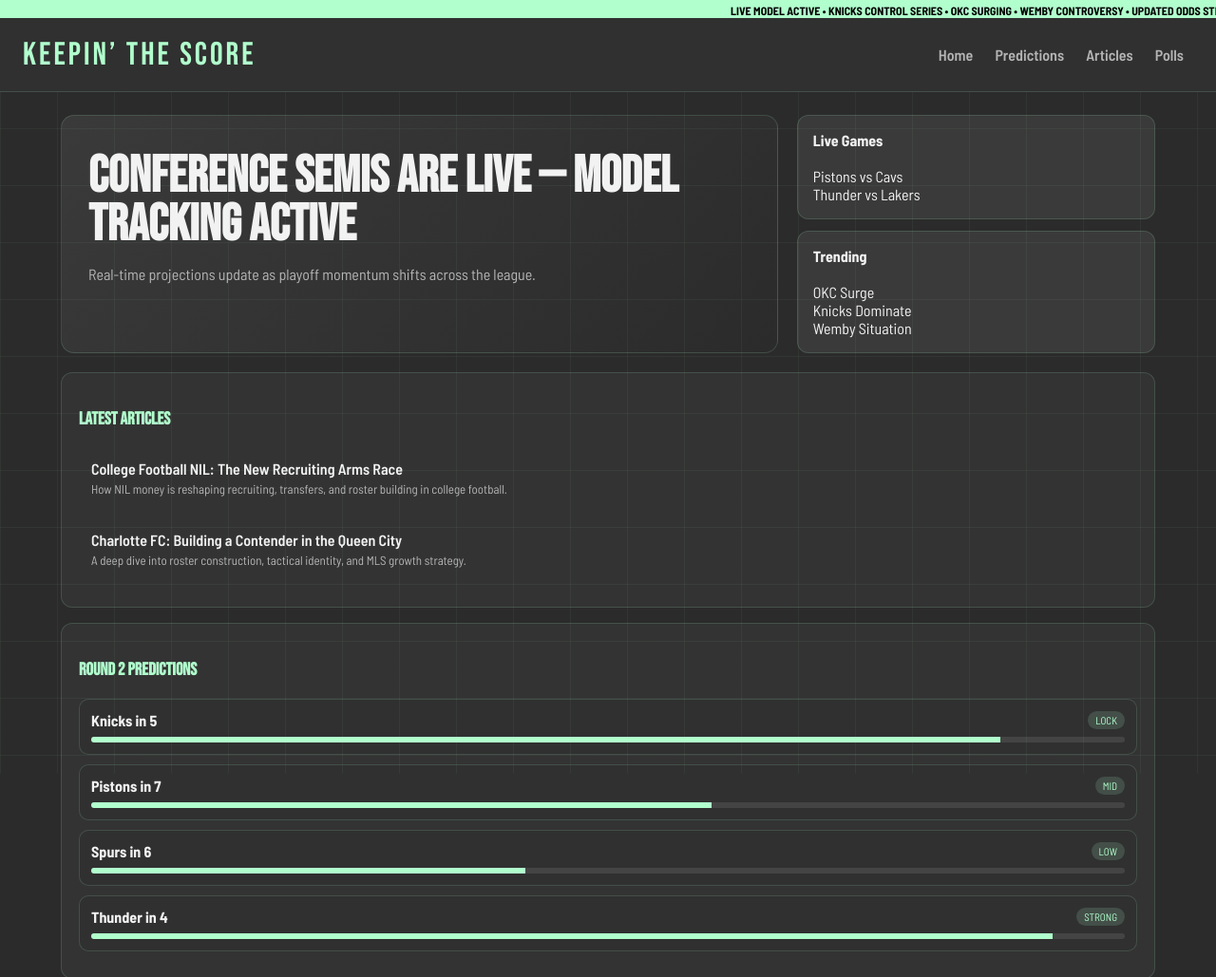
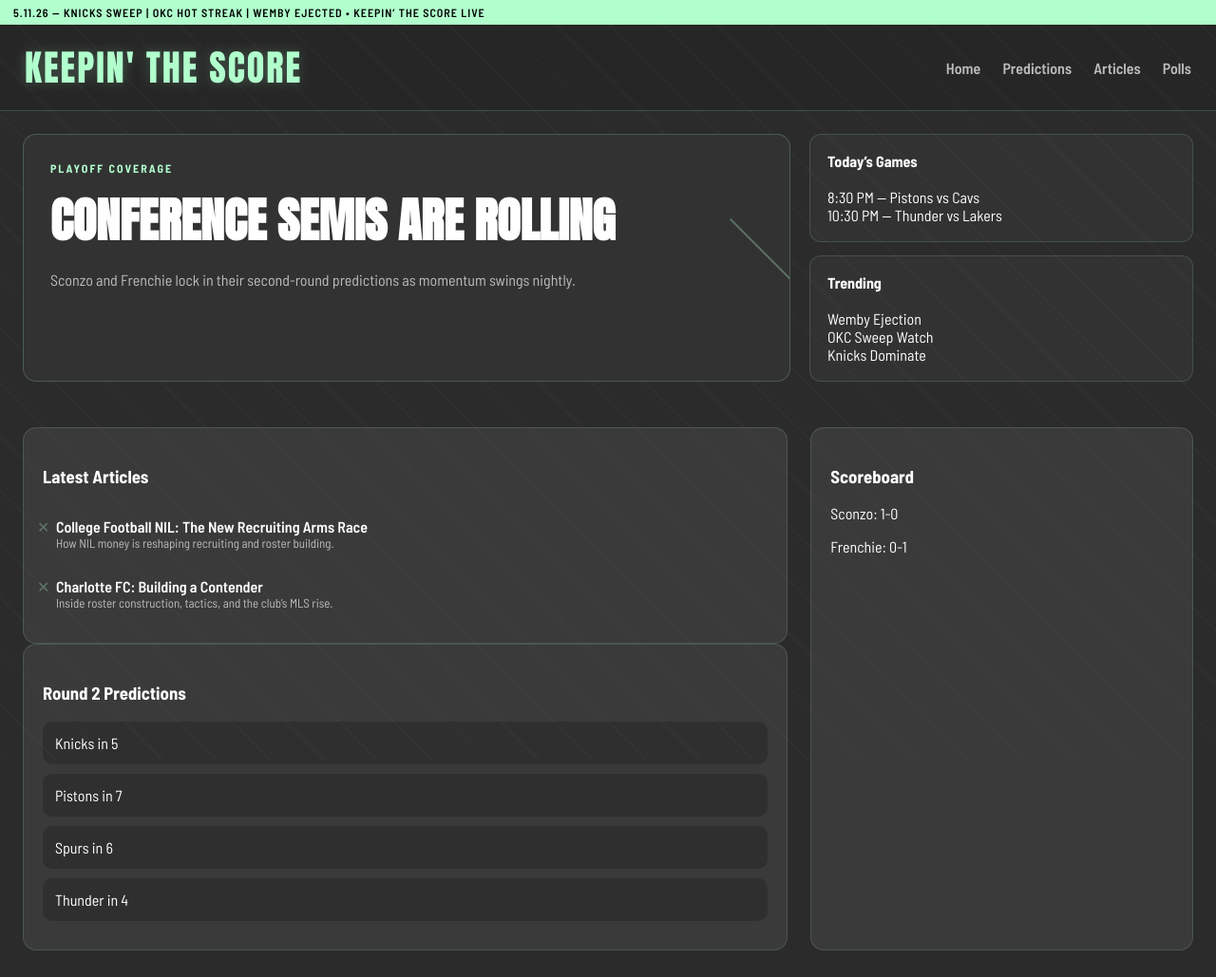
Before and after one commit to parker-2007/keepinthescore, a website: page index.html in a window 1280 px wide. Shown: the top 1029 px of the page at 95% size. Drawn offline with Linux system fonts and the light colour scheme.

Commit message:
Update index.html

```diff
--- a/index.html
+++ b/index.html
@@ -4,240 +4,262 @@
 <meta charset="UTF-8">
 <title>Keepin' the Score</title>
 
-<link href="https://fonts.googleapis.com/css2?family=Bebas+Neue&family=Barlow+Semi+Condensed:wght@300;400;500;600;700&display=swap" rel="stylesheet">
+<!-- FONTS -->
+<link href="https://fonts.googleapis.com/css2?family=Anton&family=Barlow+Semi+Condensed:wght@300;400;500;600;700&display=swap" rel="stylesheet">
 
 <style>
+
+/* =========================
+   BRAND COLORS
+========================= */
 :root{
-    --bg:#2b2b2b;
-    --card:#333333;
-    --panel:#3a3a3a;
     --mint:#b1ffcd;
-    --text:#f2f2f2;
-    --muted:#b5b5b5;
-    --border:rgba(177,255,205,0.15);
+    --dark:#2b2b2b;
+    --panel:#323232;
+    --card:#3a3a3a;
+    --text:#ffffff;
+    --muted:#bdbdbd;
 }
 
-*{box-sizing:border-box;}
-
+/* =========================
+   BASE
+========================= */
 body{
     margin:0;
+    background:var(--dark);
+    color:var(--text);
     font-family:'Barlow Semi Condensed',sans-serif;
-    background:var(--bg);
-    color:var(--text);
-    overflow-x:hidden;
 }
 
-/* GRID TEXTURE */
+/* subtle texture */
 body::before{
     content:"";
     position:fixed;
     inset:0;
     background:
-        linear-gradient(rgba(177,255,205,0.05) 1px, transparent 1px),
-        linear-gradient(90deg, rgba(177,255,205,0.05) 1px, transparent 1px);
-    background-size:60px 60px;
-    animation:gridMove 20s linear infinite;
+        repeating-linear-gradient(
+            45deg,
+            rgba(255,255,255,0.02),
+            rgba(255,255,255,0.02) 2px,
+            transparent 2px,
+            transparent 40px
+        );
     pointer-events:none;
 }
 
-@keyframes gridMove{
-    from{transform:translateY(0);}
-    to{transform:translateY(60px);}
+/* =========================
+   TOPBAR
+========================= */
+.topbar{
+    background:var(--mint);
+    color:#000;
+    padding:6px 14px;
+    font-size:12px;
+    letter-spacing:1px;
+    font-weight:600;
 }
 
-/* HEADER */
+/* =========================
+   HEADER
+========================= */
 header{
     display:flex;
     justify-content:space-between;
     align-items:center;
-    padding:18px 24px;
-    background:#303030;
-    border-bottom:1px solid var(--border);
-    position:sticky;
-    top:0;
-    z-index:10;
+    padding:16px 26px;
+    border-bottom:1px solid rgba(177,255,205,0.2);
+    background:#262626;
 }
 
 .logo{
-    font-family:'Bebas Neue';
-    font-size:34px;
-    letter-spacing:3px;
+    font-family:'Anton',sans-serif;
+    font-size:38px;
+    letter-spacing:2px;
+    color:var(--mint);
+    text-transform:uppercase;
+    text-shadow:0 0 14px rgba(177,255,205,.25);
+}
+
+/* NAV */
+nav a{
+    color:var(--muted);
+    text-decoration:none;
+    margin-left:20px;
+    font-weight:600;
+    transition:.25s;
+}
+
+nav a:hover{
     color:var(--mint);
 }
 
-nav a{
-    color:var(--muted);
-    margin:0 10px;
-    text-decoration:none;
-    font-weight:600;
-}
-
-nav a:hover{color:var(--mint);}
-
-/* TICKER */
-.ticker{
-    background:var(--mint);
-    color:#000;
-    font-weight:700;
-    overflow:hidden;
-    white-space:nowrap;
-}
-
-.ticker span{
-    display:inline-block;
-    padding-left:100%;
-    animation:scroll 18s linear infinite;
-    font-size:12px;
-}
-
-@keyframes scroll{
-    0%{transform:translateX(0);}
-    100%{transform:translateX(-100%);}
-}
-
-/* LAYOUT */
-.container{
-    max-width:1200px;
-    margin:0 auto;
-    padding:24px;
-}
-
+/* =========================
+   HERO
+========================= */
 .hero{
     display:grid;
     grid-template-columns:2fr 1fr;
     gap:20px;
-    margin-bottom:20px;
+    padding:24px;
 }
 
 .hero-main{
-    background:linear-gradient(135deg,#3a3a3a,#2b2b2b);
+    background:var(--panel);
+    border:1px solid rgba(177,255,205,.2);
+    border-radius:14px;
     padding:28px;
-    border-radius:14px;
-    border:1px solid var(--border);
+    position:relative;
+    overflow:hidden;
+    animation:fadeUp .6s ease;
+}
+
+/* decorative line */
+.hero-main::after{
+    content:"";
+    position:absolute;
+    right:-40px;
+    top:50%;
+    width:120px;
+    height:2px;
+    background:var(--mint);
+    transform:rotate(45deg);
+    opacity:.3;
 }
 
 .hero-main h1{
-    font-family:'Bebas Neue';
-    font-size:54px;
+    font-family:'Anton';
+    font-size:50px;
     margin:10px 0;
-    line-height:0.95;
 }
 
+.hero-tag{
+    color:var(--mint);
+    font-weight:700;
+    letter-spacing:2px;
+    font-size:12px;
+}
+
+/* SIDE BOXES */
 .hero-side{
     display:flex;
     flex-direction:column;
-    gap:12px;
+    gap:14px;
 }
 
 .side-box{
     background:var(--panel);
-    padding:16px;
+    border:1px solid rgba(177,255,205,.15);
     border-radius:12px;
-    border:1px solid var(--border);
+    padding:18px;
+    animation:fadeUp .7s ease;
 }
 
-/* CARDS */
+/* =========================
+   CONTENT
+========================= */
+.container{
+    display:grid;
+    grid-template-columns:2fr 1fr;
+    gap:24px;
+    padding:24px;
+}
+
 .card{
     background:var(--card);
-    padding:18px;
-    border-radius:12px;
-    border:1px solid var(--border);
-    margin-bottom:16px;
-    transition:0.25s;
+    border-radius:14px;
+    padding:20px;
+    border:1px solid rgba(177,255,205,.15);
+    animation:fadeUp .5s ease;
 }
 
-.card:hover{
-    transform:translateY(-3px);
-    box-shadow:0 0 20px rgba(177,255,205,0.08);
+/* =========================
+   ARTICLES
+========================= */
+.article-link{
+    display:block;
+    text-decoration:none;
+    color:inherit;
+    padding:14px;
+    border-radius:10px;
+    transition:.25s;
+    position:relative;
 }
 
-h3{
-    font-family:'Bebas Neue';
+.article-link::before{
+    content:"✕";
+    position:absolute;
+    left:-6px;
     color:var(--mint);
-}
-
-/* ARTICLES FIXED */
-.article-link{
-    text-decoration:none;
-    color:inherit;
-    display:block;
-    padding:12px;
-    border-radius:10px;
-    transition:0.25s;
-    margin-bottom:10px;
-    border:1px solid transparent;
+    opacity:.3;
 }
 
 .article-link:hover{
-    background:#303030;
-    border:1px solid rgba(177,255,205,0.25);
-    transform:translateX(4px);
+    background:#444;
+    transform:translateX(6px);
+    border-left:3px solid var(--mint);
 }
 
 .article-title{
     font-weight:600;
-    color:var(--text);
 }
 
 .article-desc{
+    font-size:13px;
     color:var(--muted);
-    font-size:13px;
-    margin-top:4px;
 }
 
-/* MATCHUPS */
+/* =========================
+   MATCHUPS
+========================= */
 .matchup{
-    background:#303030;
+    background:#2f2f2f;
     padding:12px;
+    border-radius:10px;
     margin:10px 0;
-    border-radius:10px;
-    border:1px solid var(--border);
+    border:1px solid transparent;
+    transition:.25s;
 }
 
-.match-top{
-    display:flex;
-    justify-content:space-between;
+.matchup:hover{
+    border:1px solid var(--mint);
+    transform:translateY(-3px);
 }
 
-.tag{
-    font-size:11px;
-    padding:3px 8px;
-    border-radius:999px;
-    background:rgba(177,255,205,0.15);
-    color:var(--mint);
-}
-
-.bar{
-    height:6px;
-    background:#444;
-    border-radius:999px;
-    overflow:hidden;
-    margin-top:8px;
-}
-
-.fill{
-    height:100%;
-    background:var(--mint);
-}
-
-/* FOOTER */
+/* =========================
+   FOOTER
+========================= */
 .footer{
     text-align:center;
     padding:30px;
+    font-size:12px;
     color:var(--muted);
-    font-size:12px;
 }
+
+/* =========================
+   ANIMATIONS
+========================= */
+@keyframes fadeUp{
+    from{
+        opacity:0;
+        transform:translateY(12px);
+    }
+    to{
+        opacity:1;
+        transform:translateY(0);
+    }
+}
+
 </style>
 </head>
 
 <body>
 
-<div class="ticker">
-<span>LIVE MODEL ACTIVE • KNICKS CONTROL SERIES • OKC SURGING • WEMBY CONTROVERSY • UPDATED ODDS STREAMING • </span>
+<div class="topbar">
+5.11.26 — KNICKS SWEEP | OKC HOT STREAK | WEMBY EJECTED • KEEPIN’ THE SCORE LIVE
 </div>
 
 <header>
-<div class="logo">KEEPIN’ THE SCORE</div>
+<div class="logo">KEEPIN' THE SCORE</div>
 <nav>
 <a href="#">Home</a>
 <a href="#">Predictions</a>
@@ -246,81 +268,81 @@ h3{
 </nav>
 </header>
 
-<div class="container">
-
 <!-- HERO -->
 <div class="hero">
 
 <div class="hero-main">
-        <h1>CONFERENCE SEMIS ARE LIVE — MODEL TRACKING ACTIVE</h1>
+<div class="hero-tag">PLAYOFF COVERAGE</div>
+<h1>CONFERENCE SEMIS ARE ROLLING</h1>
 <p style="color:var(--muted);">
-            Real-time projections update as playoff momentum shifts across the league.
+Sconzo and Frenchie lock in their second-round predictions as momentum swings nightly.
 </p>
 </div>
 
 <div class="hero-side">
+
 <div class="side-box">
-            <b>Live Games</b><br><br>
-            Pistons vs Cavs<br>
-            Thunder vs Lakers
+<b>Today’s Games</b><br><br>
+8:30 PM — Pistons vs Cavs<br>
+10:30 PM — Thunder vs Lakers
 </div>
 
 <div class="side-box">
 <b>Trending</b><br><br>
-            OKC Surge<br>
-            Knicks Dominate<br>
-            Wemby Situation
+Wemby Ejection<br>
+OKC Sweep Watch<br>
+Knicks Dominate
+</div>
+
 </div>
 </div>
 
-</div>
+<!-- MAIN -->
+<div class="container">
 
-<!-- ARTICLES RESTORED -->
+<div>
+
 <div class="card">
 <h3>Latest Articles</h3>
 
 <a class="article-link" href="college-football-nil.html">
 <div class="article-title">College Football NIL: The New Recruiting Arms Race</div>
-<div class="article-desc">How NIL money is reshaping recruiting, transfers, and roster building in college football.</div>
+<div class="article-desc">
+How NIL money is reshaping recruiting and roster building.
+</div>
 </a>
 
 <a class="article-link" href="charlotte-fc-article.html">
-<div class="article-title">Charlotte FC: Building a Contender in the Queen City</div>
-<div class="article-desc">A deep dive into roster construction, tactical identity, and MLS growth strategy.</div>
+<div class="article-title">Charlotte FC: Building a Contender</div>
+<div class="article-desc">
+Inside roster construction, tactics, and the club’s MLS rise.
+</div>
 </a>
 
 </div>
 
-<!-- PREDICTIONS -->
 <div class="card">
 <h3>Round 2 Predictions</h3>
 
-<div class="matchup">
-<div class="match-top"><b>Knicks in 5</b><span class="tag">LOCK</span></div>
-<div class="bar"><div class="fill" style="width:88%"></div></div>
-</div>
-
-<div class="matchup">
-<div class="match-top"><b>Pistons in 7</b><span class="tag">MID</span></div>
-<div class="bar"><div class="fill" style="width:60%"></div></div>
-</div>
-
-<div class="matchup">
-<div class="match-top"><b>Spurs in 6</b><span class="tag">LOW</span></div>
-<div class="bar"><div class="fill" style="width:42%"></div></div>
-</div>
-
-<div class="matchup">
-<div class="match-top"><b>Thunder in 4</b><span class="tag">STRONG</span></div>
-<div class="bar"><div class="fill" style="width:93%"></div></div>
-</div>
+<div class="matchup">Knicks in 5</div>
+<div class="matchup">Pistons in 7</div>
+<div class="matchup">Spurs in 6</div>
+<div class="matchup">Thunder in 4</div>
 
 </div>
 
 </div>
 
+<div class="card">
+<h3>Scoreboard</h3>
+<p>Sconzo: 1-0</p>
+<p>Frenchie: 0-1</p>
+</div>
+
+</div>
+
 <div class="footer">
-Keepin’ the Score • Built with broadcast energy
+Keepin’ the Score • Built for fans, not algorithms
 </div>
 
 </body>
```
Lines whose indentation alone changed are shown as unchanged.
